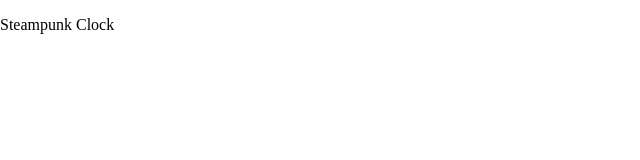
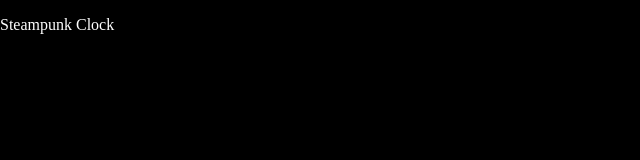
Before and after one commit to hivaze18915236-source/anime-clock, a website built with Vite: page index.html in a window 1280 px wide. Shown: the whole page, without its empty margins (0-640 px from the left). Built offline with nearby package versions, Linux system fonts and the light colour scheme.

Commit message:
再々デプロイ

```diff
--- a/index.html
+++ b/index.html
@@ -5,6 +5,7 @@
     <link rel="icon" type="image/svg+xml" href="/vite.svg" />
     <meta name="viewport" content="width=device-width, initial-scale=1.0" />
     <title>anime-clock</title>
+    <link rel="stylesheet" href="./src/style.css" />
   </head>
   <body>
     <p>Steampunk Clock</p>
--- a/src/style.css
+++ b/src/style.css
@@ -2,6 +2,8 @@ html,
 body{
   margin: 0;
   padding: 0;
+  background-color: black;
+  color:white
 }
 canvas{
   display: block;
```
